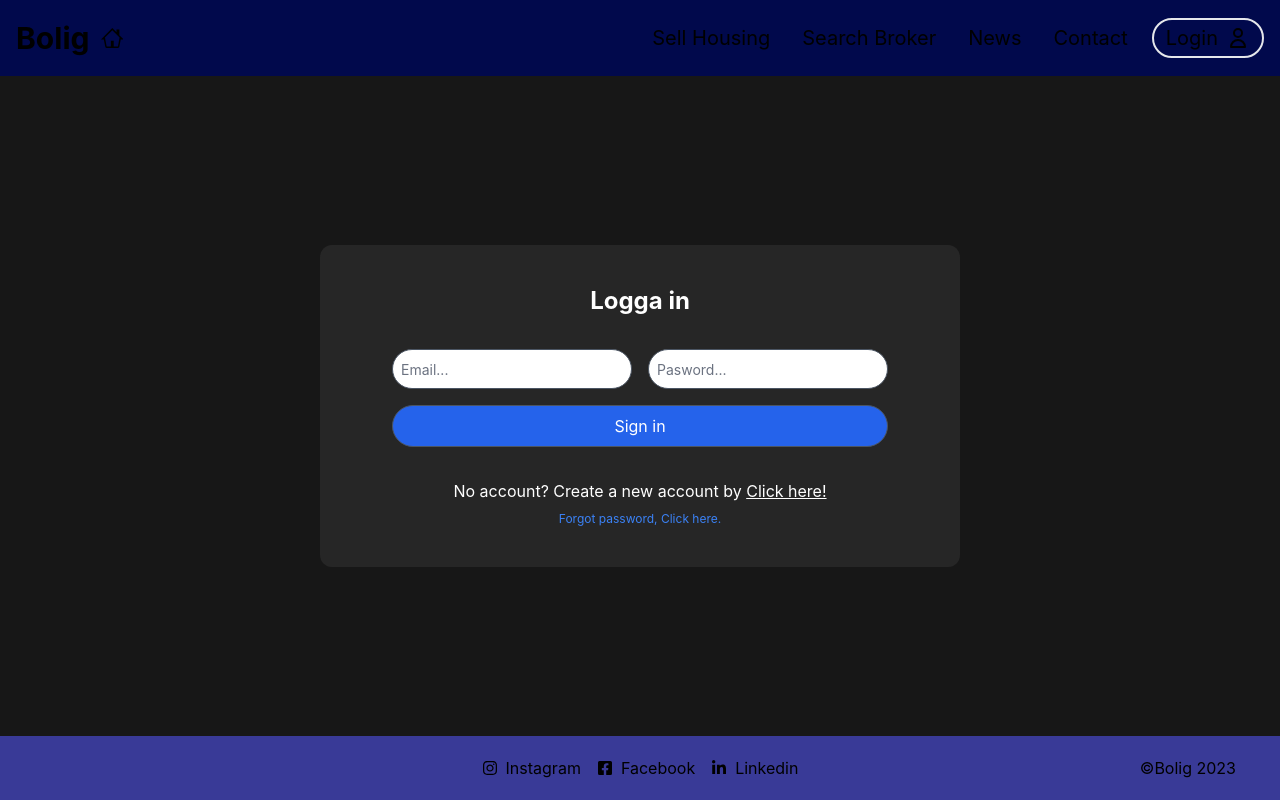
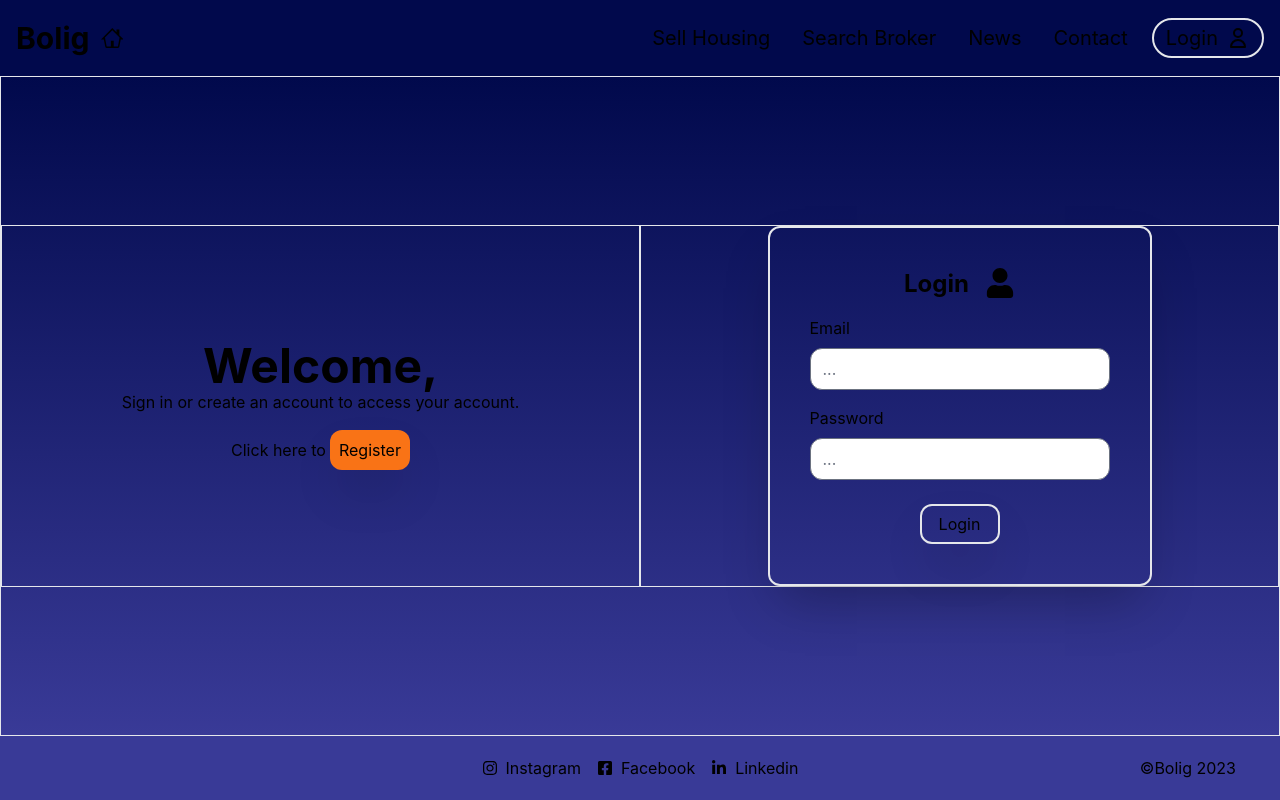
Before and after one commit to MaxAndreasLundin/bolig-web, a Next.js app: page /login in a window 1280 px wide. Built offline with nearby package versions, Linux system fonts and the light colour scheme.

Commit message:
change styling in login page, loginForm

```diff
--- a/app/login/page.tsx
+++ b/app/login/page.tsx
@@ -1,35 +1,37 @@
-import Link from "next/link";
-import React from "react";
+"use client"
+import React, { useState } from "react";
+import LoginForm from "../../components/login/LoginForm";
+import RegistrationForm from "../../components/login/RegistrationForm";
 
 const login = () => {
+  const [click, setClick] = useState(true);
+
+  const handleClick = () => {
+    setClick(!click);
+  }
+
   return (
-    <div className="bg-neutral-900 text-white flex flex-1 flex-col items-center justify-center">
-      <div className="bg-neutral-800 flex flex-col items-center justify-center p-10 rounded-xl">
-        <h1 className="text-2xl font-bold">Logga in</h1>
-        <div className="flex flex-col gap-4 m-8">
-          <div className="flex gap-4">
-            <input
-              className="input-field"
-              type="email"
-              name="name"
-              placeholder="Email..."
-            />
-            <input
-              className="input-field"
-              type="password"
-              name="password"
-              placeholder="Pasword..."
-            />
+    <div className="bg-bolig flex flex-1 flex-col items-center justify-center border">
+      <div className="grid w-full grid-cols-1 grid-rows-3 sm:grid-cols-2 sm:grid-rows-1">
+        <div className="flex flex-col items-center justify-center border">
+        <h1 className="text-5xl font-bold">Welcome,</h1>
+          <p>Sign in or create an account to access your account.</p>
+          <div className="mt-4 flex items-center justify-center gap-1">
+            <p>Click here to</p>
+            <button
+              onClick={handleClick}
+              className="h-10 w-20 rounded-xl bg-orange-500 shadow-2xl outline-none hover:scale-105"
+            >
+              {click! ? "Register" : "Login"}
+            </button>
           </div>
-        <button className="bg-blue-600 flex justify-center w-full rounded-full p-2 border border-gray-600 hover:bg-blue-700">Sign in</button>
         </div>
-        <p>
-          No account? Create a new account by{" "}
-          <Link href={"registration"}>
-            <span className="underline cursor-pointer">Click here!</span>
-          </Link>
-        </p>
-        <p className="text-blue-500 text-xs pt-2">Forgot password, Click here.</p>
+
+        <div className="row-span-2 flex flex-col items-center justify-center border">
+        <div className="flex flex-col">
+            {click ? <LoginForm /> : <RegistrationForm />}
+          </div>
+        </div>
       </div>
     </div>
   );
--- /dev/null
+++ b/components/login/LoginForm.tsx
@@ -0,0 +1,95 @@
+import React, {useState } from 'react'
+import { FaUser } from "react-icons/fa";
+
+type LoginDataProps = {
+  email: string;
+  password: string;
+};
+
+const defaultLogin: LoginDataProps = {
+  email: "",
+  password: "",
+};
+
+const LoginForm = () => {
+  const [loginInput, setLoginInput] = useState(defaultLogin);
+  const { email, password } = loginInput;
+
+  const handleChange = (e: React.ChangeEvent<HTMLInputElement>) => {
+    setLoginInput((prevState) => ({
+      ...prevState,
+      [e.target.id]: e.target.value,
+    }));
+  };
+
+  const onSubmit = async (e: React.FormEvent<HTMLFormElement>) => {
+    e.preventDefault();
+    setLoginInput(defaultLogin);
+
+    const response = await fetch(
+      "http://localhost:8080/api/v1/auth/authenticate",
+      {
+        body: JSON.stringify(loginInput),
+        headers: {
+          "Content-Type": "application/json",
+        },
+        method: "POST",
+      }
+    );
+
+    if (response.ok) {
+      const result = await response.json();
+      const token = result.token;
+      alert(`Login successful: ${token}`);
+
+      localStorage.setItem("token", token);
+      window.location.href = "/chatBot";
+    } else {
+      alert("user not found");
+    }
+  };
+
+  return (
+    <form
+      onSubmit={onSubmit}
+      className="w-96 rounded-xl border-2 p-10 shadow-2xl"
+    >
+      <div className="mb-4 flex justify-center gap-4">
+        <h2 className="text-2xl font-bold">Login</h2>
+        <FaUser className="text-3xl" />
+      </div>
+      <div className="mb-4 flex flex-col">
+        <label htmlFor="email">Email</label>
+        <input
+          type="text"
+          placeholder="..."
+          id="email"
+          value={email}
+          onChange={handleChange}
+          className="mt-2 rounded-xl text-black"
+        />
+      </div>
+      <div className="mb-2 flex flex-col">
+        <label htmlFor="password">Password</label>
+        <input
+          type="password"
+          placeholder="..."
+          id="password"
+          value={password}
+          onChange={handleChange}
+          className="mt-2 rounded-xl text-black"
+        />
+      </div>
+      <div className="flex items-center justify-center">
+        <button
+          type="submit"
+          className="mt-4 h-10 w-40 rounded-xl border-2 shadow-2xl hover:scale-105 sm:w-20"
+        >
+          Login
+        </button>
+      </div>
+    </form>
+  );
+}
+
+export default LoginForm
--- /dev/null
+++ b/components/login/RegistrationForm.tsx
@@ -0,0 +1,9 @@
+import React from 'react'
+
+const RegistrationForm = () => {
+  return (
+    <div>RegistrationForm</div>
+  )
+}
+
+export default RegistrationForm
```
